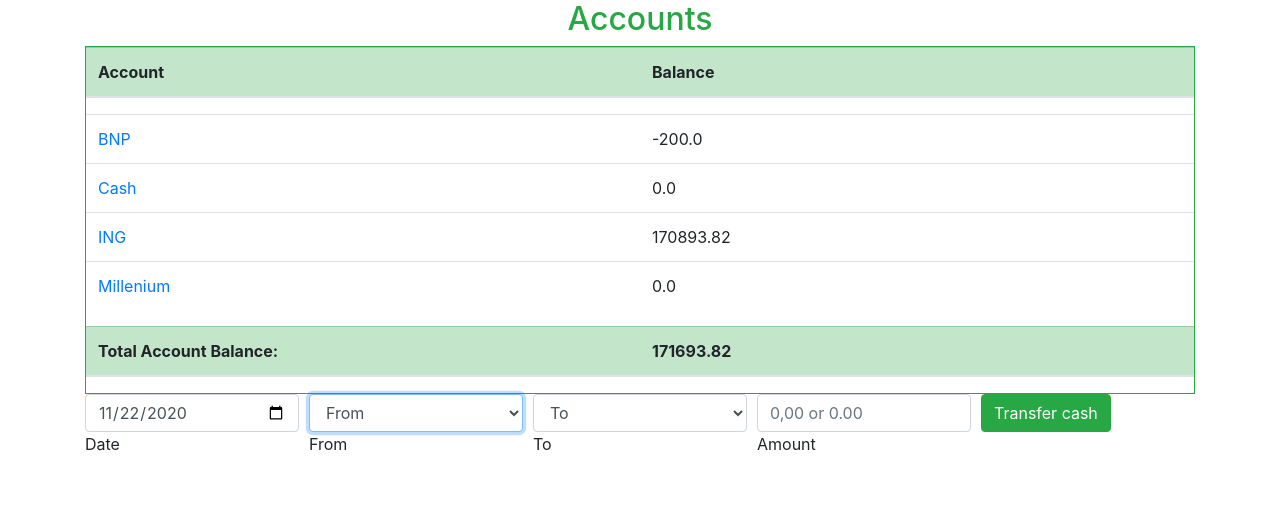
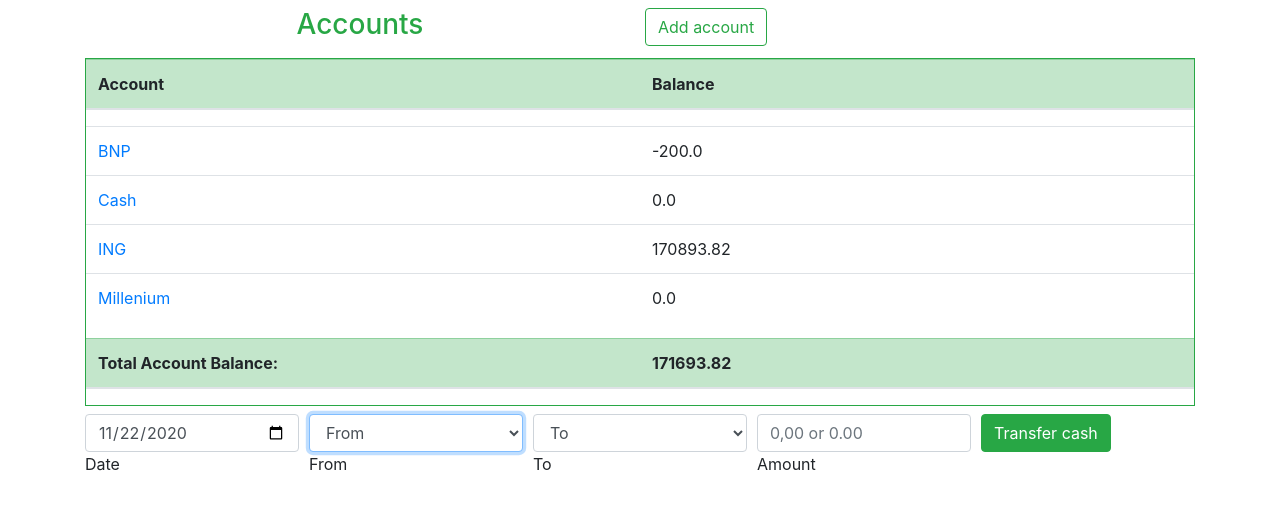
Before and after one commit to marsiekiera/YHB, a Flask app: page /accounts in a window 1280 px wide. Shown: the part 56-566 px from the top of the page. Run offline with Flask 2, Linux system fonts and the light colour scheme; a user stored in the database is signed in; data comes from the database, SQL or seed files in the repository; lists and menus that the app fills with data are empty.

Commit message:
Add_accoount form add

```diff
--- a/flask/app/templates/accounts.html
+++ b/flask/app/templates/accounts.html
@@ -5,8 +5,17 @@
 {% endblock %}
 
 {% block main %}
-    <h2 class="text-success text-center">Accounts</h2>
-    <div class="table-container border border-success">
+    <form action="/add_account" method="GET">
+        <div class="form-row mt-2 mb-2">
+            <div class="col">
+                <h3 class="text-success text-center">Accounts</h3>
+            </div>
+            <div class="col">
+                <button type="submit" class="btn btn-outline-success">Add account</button>
+            </div>
+        </div>
+    </form>
+    <div class="table-container border border-success mt-2 mb-2">
         <div class="scrollable">
             <table class="table table-hover">
                 <thead>
```
